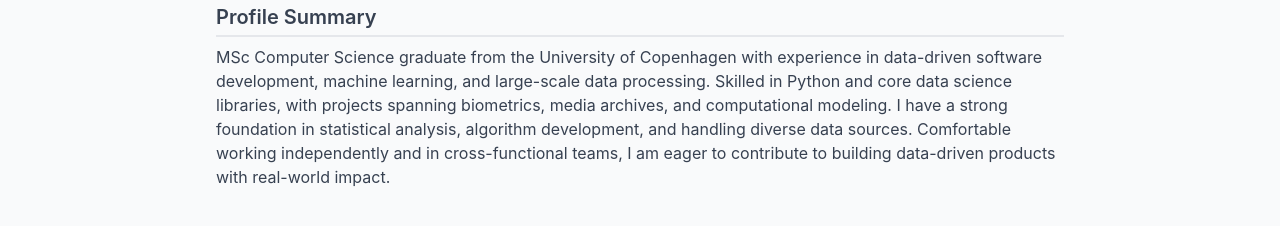
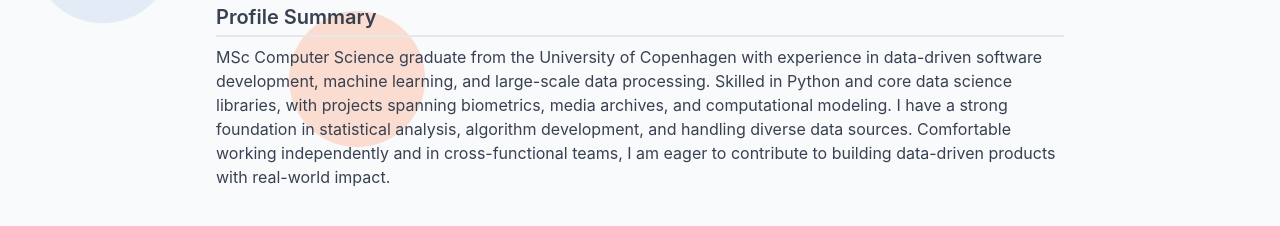
Before and after one commit to chairithinug/interactive_resume, a plain HTML site: page index.html in a window 1280 px wide. Shown: the part 161-387 px from the top of the page. Drawn offline with nearby package versions, Linux system fonts and the light colour scheme; no server answers.

Commit message:
organic bg

```diff
--- a/index.html
+++ b/index.html
@@ -174,8 +174,7 @@
     </header>
 
     <main class="relative max-w-4xl mx-auto px-6 py-8 text-gray-700 dark:text-gray-300">
-        <!-- Animated background -->
-        <div class="absolute inset-0 bg-pattern animate-pattern opacity-10 pointer-events-none"></div>
+        <div class="blobs-container pointer-events-none fixed inset-0 -z-10"></div>
 
         <!-- Page content -->
         <div class="relative z-10 space-y-10">
@@ -1049,44 +1048,22 @@
             </section>
 
             <!-- Interests -->
-            <section id="interests">
+            <section id="interests" class="relative">
                 <h2 id="interests-title" class="text-xl font-semibold border-b-2 border-gray-200 pb-1">Interests</h2>
-                <div class="mt-4 grid grid-cols-2 sm:grid-cols-3 md:grid-cols-4 gap-4">
+                <div class="mt-4 grid grid-cols-2 sm:grid-cols-3 md:grid-cols-4 gap-4 relative z-10">
                     <div class="flex flex-col items-center bg-white shadow rounded-xl p-4 hover:scale-105 transition">
-                        <!-- <img src="https://cdn.jsdelivr.net/gh/devicons/devicon/icons/coffee/coffee-original.svg"
-                        class="w-12 h-12 mb-2" alt="Coffee & Tea"> -->
                         <span class="text-sm text-gray-700 text-center">Coffee & Tea Crafting</span>
                     </div>
                     <div class="flex flex-col items-center bg-white shadow rounded-xl p-4 hover:scale-105 transition">
-                        <!-- <img src="https://cdn.jsdelivr.net/gh/devicons/devicon/icons/travel/travel-original.svg"
-                        class="w-12 h-12 mb-2" alt="Travel"> -->
                         <span class="text-sm text-gray-700 text-center">Travel</span>
                     </div>
                     <div class="flex flex-col items-center bg-white shadow rounded-xl p-4 hover:scale-105 transition">
-                        <!-- <img src="https://cdn.jsdelivr.net/gh/devicons/devicon/icons/camera/camera-original.svg"
-                        class="w-12 h-12 mb-2" alt="Photography"> -->
                         <span class="text-sm text-gray-700 text-center">Photography</span>
                     </div>
                     <div class="flex flex-col items-center bg-white shadow rounded-xl p-4 hover:scale-105 transition">
-                        <!-- <img src="https://cdn.jsdelivr.net/gh/devicons/devicon/icons/running/running-original.svg"
-                        class="w-12 h-12 mb-2" alt="Running"> -->
-                        <span class="text-sm text-gray-700 text-center">IronMan 70.3 & Marathon Training</span>
+                        <span class="text-sm text-gray-700 text-center">IronMan & Marathon Training</span>
                     </div>
-                    <div class="flex flex-col items-center bg-white shadow rounded-xl p-4 hover:scale-105 transition">
-                        <!-- <img src="https://cdn.jsdelivr.net/gh/devicons/devicon/icons/cycling/cycling-original.svg"
-                        class="w-12 h-12 mb-2" alt="Cycling"> -->
-                        <span class="text-sm text-gray-700 text-center">Long-Distance Cycling</span>
-                    </div>
-                    <div class="flex flex-col items-center bg-white shadow rounded-xl p-4 hover:scale-105 transition">
-                        <!-- <img src="https://cdn.jsdelivr.net/gh/devicons/devicon/icons/piano/piano-original.svg"
-                        class="w-12 h-12 mb-2" alt="Piano"> -->
-                        <span class="text-sm text-gray-700 text-center">Piano</span>
-                    </div>
-                    <div class="flex flex-col items-center bg-white shadow rounded-xl p-4 hover:scale-105 transition">
-                        <!-- <img src="https://cdn.jsdelivr.net/gh/devicons/devicon/icons/book/book-original.svg"
-                        class="w-12 h-12 mb-2" alt="Learning"> -->
-                        <span class="text-sm text-gray-700 text-center">Lifelong Learning</span>
-                    </div>
+                    <!-- Add more interest cards -->
                 </div>
             </section>
 
--- a/script.js
+++ b/script.js
@@ -5,6 +5,7 @@ document.addEventListener("DOMContentLoaded", () => {
     sportsCarousel();
     darkMode();
     getWeather();
+    blobBackground();
 
     // Example: change language on click
     document.querySelectorAll(".lang-btn").forEach(btn => {
@@ -12,6 +13,62 @@ document.addEventListener("DOMContentLoaded", () => {
             loadLanguage(btn.dataset.lang);
         });
     });
+});
+
+function blobBackground() {
+    const colors = [
+        "#FBB6CE", "#BFDBFE", "#C6F6D5", "#FEF08A", "#D8B4FE",
+        "#FF6B6B", "#4ECDC4", "#556270", "#C7F464", "#FF6F91",
+        "#845EC2", "#FFC75F", "#008F7A", "#FF9671", "#2C73D2",
+        "#F9F871", "#D65DB1", "#00C9A7", "#FFA500", "#A4DE02"
+      ];
+    const container = document.querySelector(".blobs-container");
+    if (!container) return;
+
+    const maxBlobs = 20;
+
+    function createBlob() {
+        const blob = document.createElement("div");
+        blob.className = "blob";
+
+        // Random size
+        const size = 60 + Math.random() * 120;
+        blob.style.width = `${size}px`;
+        blob.style.height = `${size}px`;
+
+        // Random color
+        blob.style.backgroundColor = colors[Math.floor(Math.random() * colors.length)];
+
+        // Random position
+        blob.style.top = `${Math.random() * 100}%`;
+        blob.style.left = `${Math.random() * 100}%`;
+
+        // Random animation duration and delay
+        const duration = 15 + Math.random() * 15;
+        blob.style.animationDuration = `${duration}s`;
+        blob.style.animationDelay = `${Math.random() * 5}s`;
+
+        container.appendChild(blob);
+
+        // Fade in after appending
+        setTimeout(() => blob.classList.add("fade-in"), 50);
+
+        // Fade out and remove after lifespan
+        setTimeout(() => {
+            blob.classList.add("fade-out");
+            blob.addEventListener("transitionend", () => blob.remove());
+        }, (duration + Math.random() * 10) * 1000);
+    }
+
+    // Create new blobs every 2 seconds
+    setInterval(() => {
+        if (container.children.length < maxBlobs) createBlob();
+    }, 2000);
+}
+
+// Run after DOM is ready
+document.addEventListener("DOMContentLoaded", () => {
+    blobBackground();
 });
 
 function updateCountdowns() {
--- a/styles.css
+++ b/styles.css
@@ -1,30 +1,26 @@
-.bg-pattern {
-    background-image: repeating-linear-gradient(45deg,
-            rgba(0, 0, 0, 0.02) 0px,
-            rgba(0, 0, 0, 0.02) 2px,
-            transparent 2px,
-            transparent 16px);
-    background-size: 400% 400%;
-    /* scale up so movement is noticeable */
+.blob {
+    position: absolute;
+    border-radius: 50%;
+    opacity: 0; /* start invisible for fade-in */
+    transform: translate(-50%, -50%) scale(0.8);
+    animation: float 20s ease-in-out infinite alternate;
+    pointer-events: none;
+    transition: opacity 3s ease, transform 3s ease;
 }
 
-@keyframes patternShift {
-    0% {
-        background-position: 0 0;
-    }
-
-    50% {
-        background-position: 200% 200%;
-    }
-
-    /* move more */
-    100% {
-        background-position: 0 0;
-    }
+@keyframes float {
+    0%   { transform: translate(-50%, -50%) scale(0.8); }
+    50%  { transform: translate(calc(-50% + 20px), calc(-50% - 20px)) scale(1.1); }
+    100% { transform: translate(calc(-50% - 20px), calc(-50% + 20px)) scale(0.9); }
 }
 
-.animate-pattern {
-    animation: patternShift 20s linear infinite;
+.blob.fade-in {
+    opacity: 0.3; /* final visible opacity */
+}
+
+.blob.fade-out {
+    opacity: 0 !important;
+    transform: translate(-50%, -50%) scale(0.5) !important;
 }
 
 .flip-card {
```
